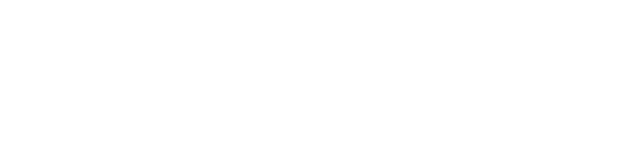
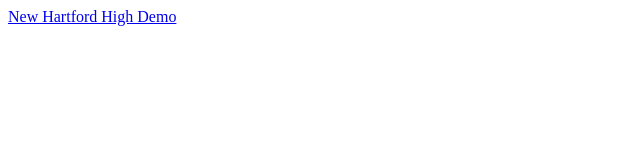
Before and after one commit to TheRealJamees/therealjamees.github.io, a plain HTML site: page index.html in a window 1280 px wide. Shown: the whole page, without its empty margins (0-640 px from the left). Drawn offline with Linux system fonts and the light colour scheme.

Commit message:
Update index.html

```diff
--- a/index.html
+++ b/index.html
@@ -1,2 +1,4 @@
 <!DOCTYPE html>
 <title>TheRealJameez</title>
+
+<a href="https://therealjamees.github.io/hartfordhigh/" class="button">New Hartford High Demo</a>
```
